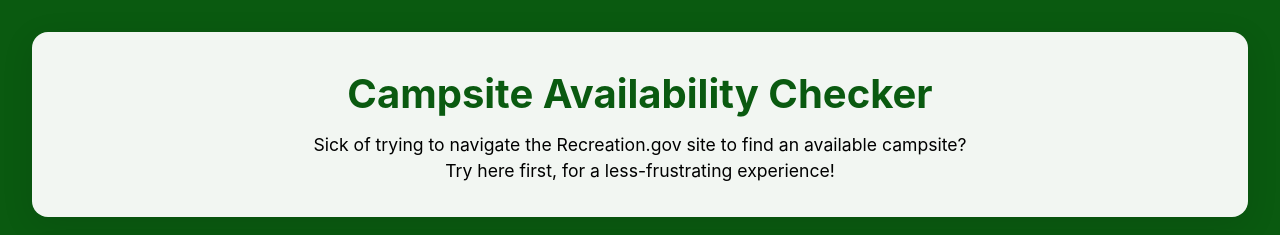
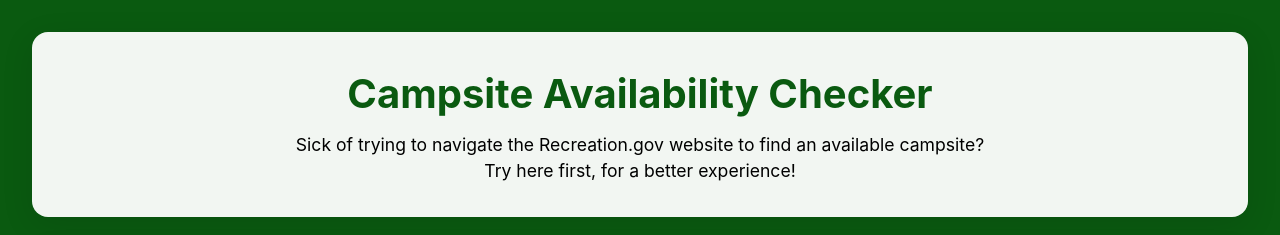
Before and after one commit to WebDeverDan/campsite-availabilty-checker, a React (Vite) app: page / in a window 1280 px wide. Shown: the top 235 px of the page. Built offline with nearby package versions, Linux system fonts and the light colour scheme; no server answers.

Commit message:
updated header text

```diff
--- a/src/App.jsx
+++ b/src/App.jsx
@@ -101,8 +101,8 @@ function App() {
       <header className="app-header">
         <div className="header-content">
           <h1>Campsite Availability Checker</h1>
-          <p>Sick of trying to navigate the Recreation.gov site to find an available campsite? </p>
-          <p>Try here first, for a less-frustrating experience!</p>
+          <p>Sick of trying to navigate the Recreation.gov website to find an available campsite?</p>
+          <p>Try here first, for a better experience!</p>
         </div>
       </header>
 
```
